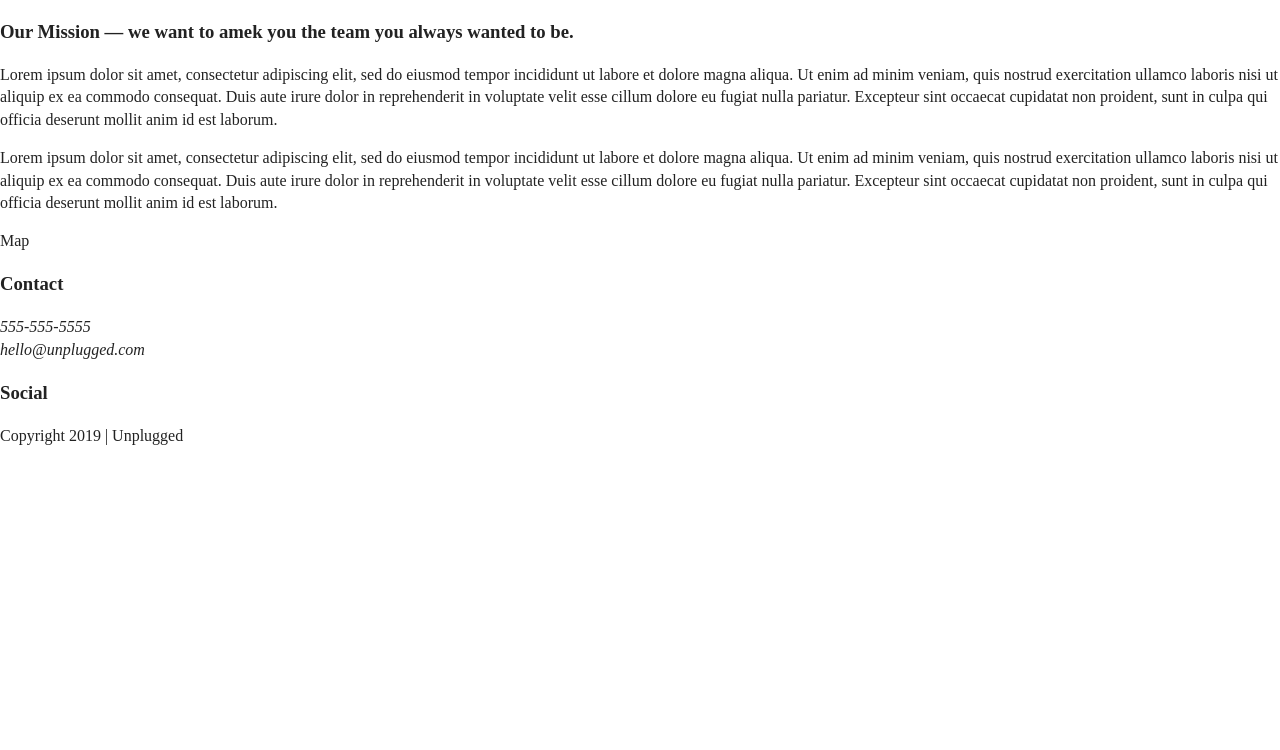
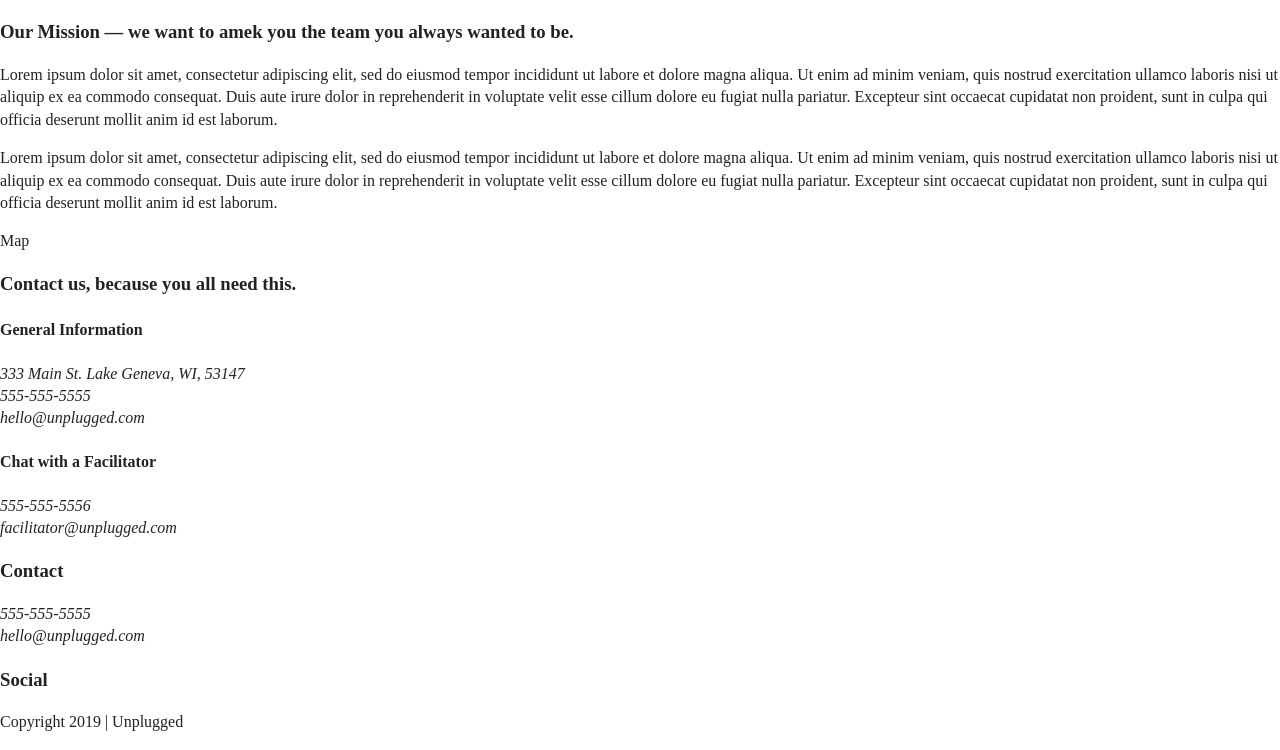
Before and after one commit to dodabear42/tech-retreat, a plain HTML site: page about/index.html in a window 1280 px wide. Shown: the part 84-834 px from the top of the page. Before the commit the page ends 800 px from the top, so only its background shows below. Drawn offline with nearby package versions, Linux system fonts and the light colour scheme.

Commit message:
add content in contact-section

```diff
--- a/about/index.html
+++ b/about/index.html
@@ -60,9 +60,22 @@
       </aside>
       <section class="contact-section">
         <div class="content-wrapper">
-          <h3></h3>
-          <div></div>
-          <div></div>
+          <h3>Contact us, because you all need this.</h3>
+          <div>
+            <h4>General Information</h4>
+            <address>
+              333 Main St. Lake Geneva, WI, 53147<br>
+              555-555-5555<br>
+              hello@unplugged.com
+            </address>
+          </div>
+          <div>
+            <h4>Chat with a Facilitator</h4>
+            <address>
+              555-555-5556<br>
+              facilitator@unplugged.com
+            </address>
+          </div>
         </div>
       </section>
     </main>
```
